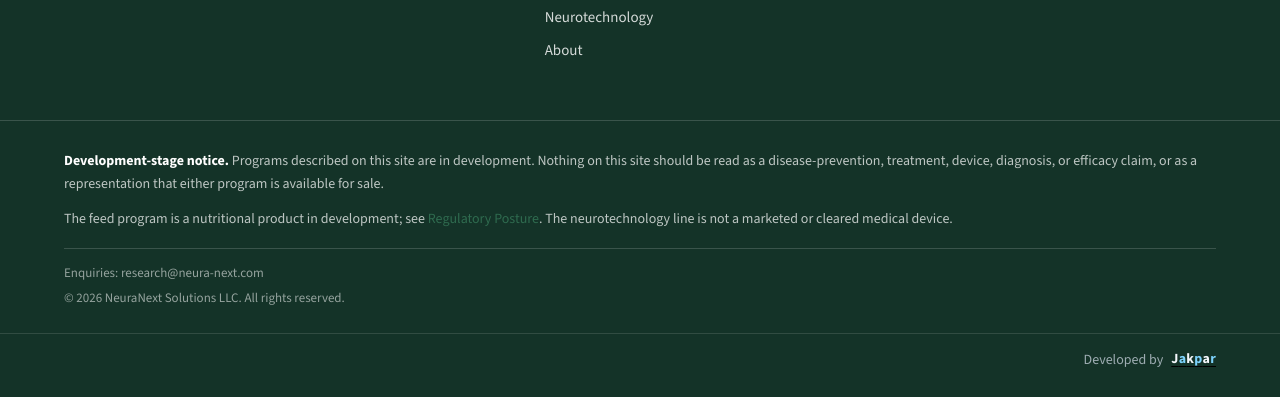
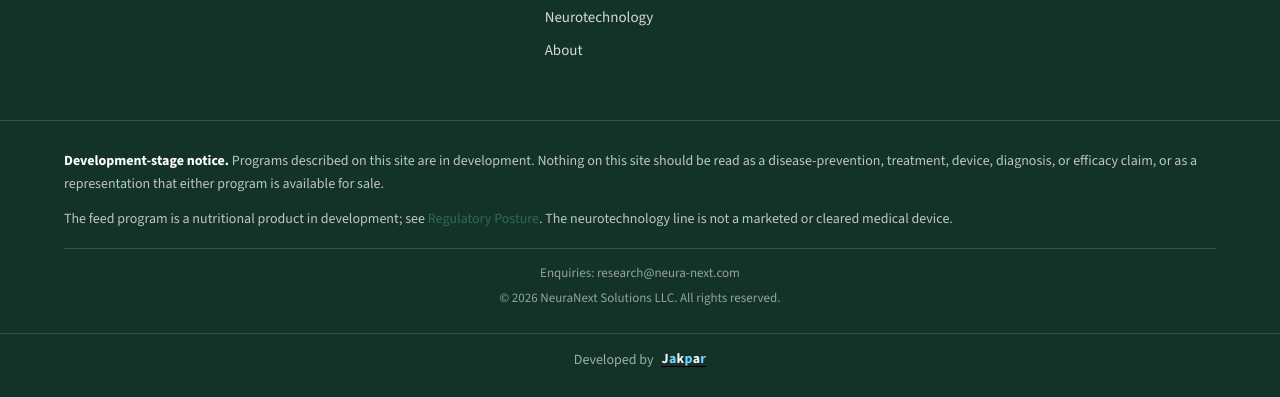
Before and after one commit to Olamidedurodola/neura-next, a plain HTML site: page index.html in a window 1280 px wide. Shown: the part 4092-4489 px from the top of the page. Drawn offline with nearby package versions, Linux system fonts and the light colour scheme.

Commit message:
Center the footer enquiries and copyright lines.
Co-authored-by: Cursor <cursoragent@cursor.com>

```diff
--- a/assets/style.css
+++ b/assets/style.css
@@ -751,6 +751,7 @@ footer.site strong { color: #fff; }
   letter-spacing: 0;
   text-transform: none;
   color: rgba(255, 255, 255, 0.55);
+  text-align: center;
 }
 .foot-meta p { margin: 0; }
 .foot-meta p + p { margin-top: 4px; }
@@ -759,7 +760,7 @@ footer.site strong { color: #fff; }
 .developed-by {
   display: flex;
   align-items: center;
-  justify-content: flex-end;
+  justify-content: center;
   gap: 8px;
   padding: 16px var(--pad) 28px;
   border-top: 1px solid rgba(255, 255, 255, 0.12);
```
